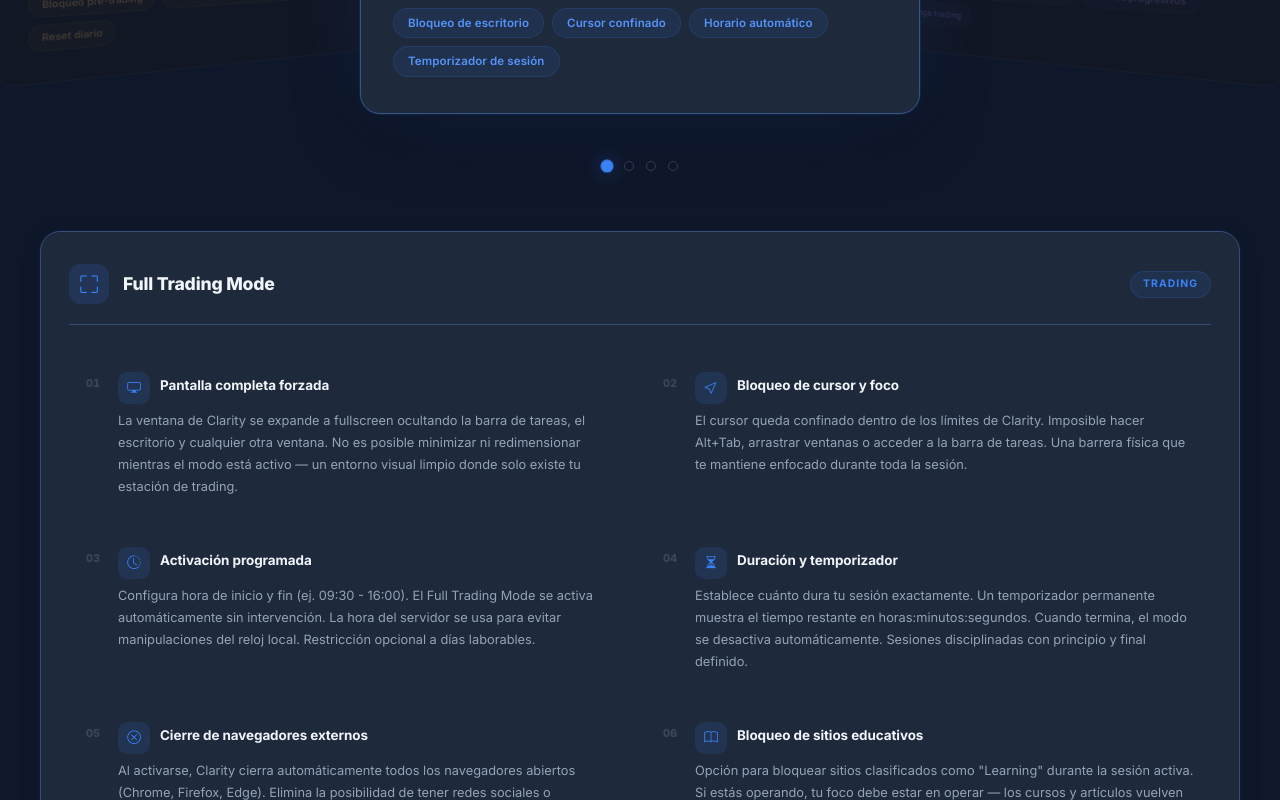
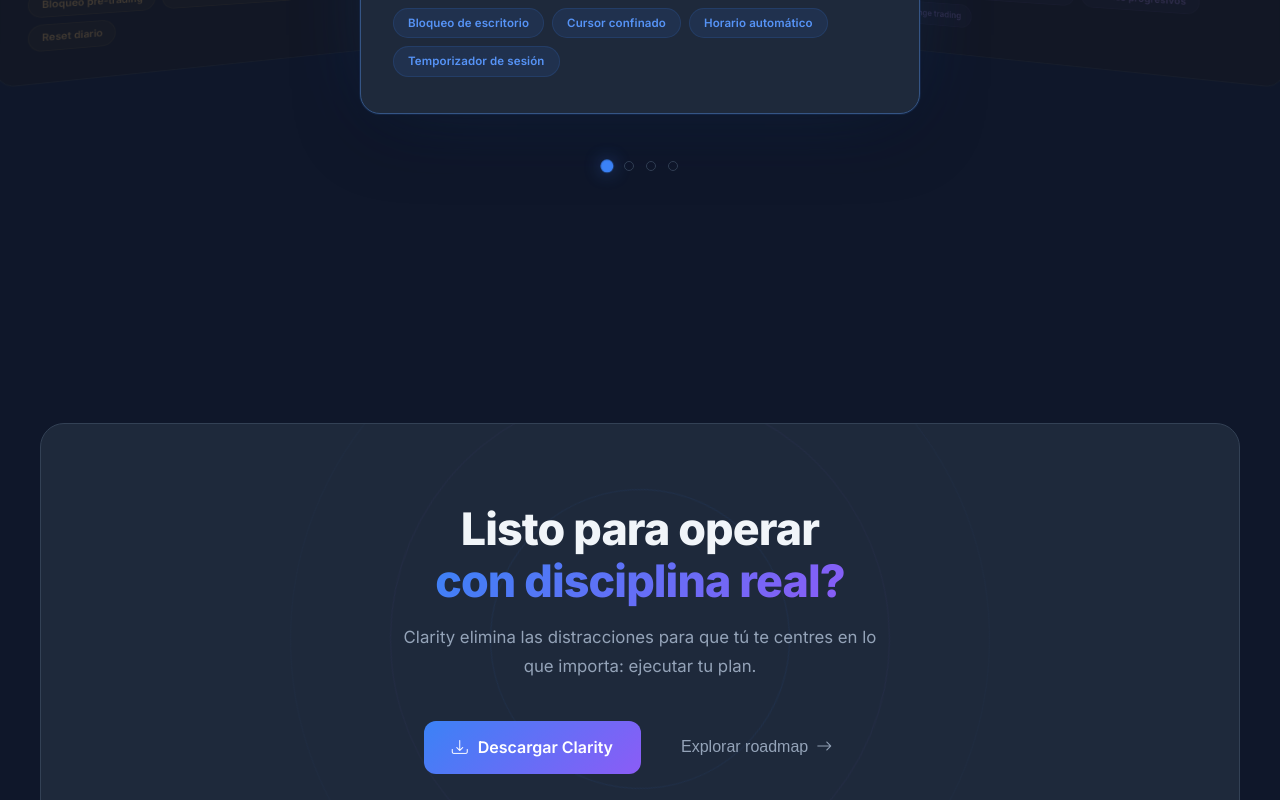
Before and after one commit to felaks03/ClarityLP, an Angular app: page / in a window 1280 px wide. Shown: the part 2000-2800 px from the top of the page. Built offline with nearby package versions, Linux system fonts and the light colour scheme.

Commit message:
feat: remove active feature details panel from features component

```diff
--- a/src/app/components/features/features.html
+++ b/src/app/components/features/features.html
@@ -64,32 +64,5 @@
         }
       </div>
     </div>
-
-    <!-- ─── Active Feature Details ─── -->
-    <div class="details-panel reveal" [style.--f-color]="active.color" [style.--f-glow]="active.glow">
-      <div class="details-header">
-        <div class="details-icon">
-          <i class="bi" [class]="active.icon"></i>
-        </div>
-        <h3 class="details-title">{{ active.title }}</h3>
-        <span class="details-badge">{{ active.label }}</span>
-      </div>
-      <div class="details-grid" [@detailFade]="activeIndex">
-        @for (d of active.details; track d.title; let j = $index) {
-          <div class="detail" [style.--i]="j">
-            <div class="detail-num">{{ '0' + (j + 1) }}</div>
-            <div class="detail-body">
-              <div class="detail-head">
-                <div class="detail-icon">
-                  <i class="bi" [class]="d.icon"></i>
-                </div>
-                <h4>{{ d.title }}</h4>
-              </div>
-              <p>{{ d.text }}</p>
-            </div>
-          </div>
-        }
-      </div>
-    </div>
   </div>
 </section>
```
